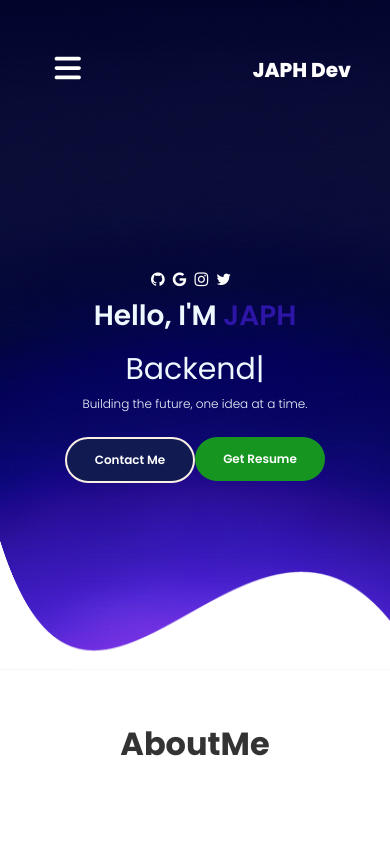
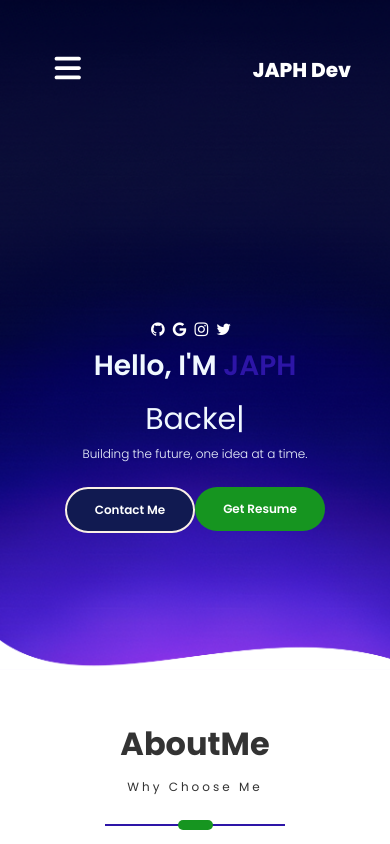
Before and after one commit to japhdev/client, a React (Create React App) app: page / in a window 390 px wide. Shown: the top 844 px of the page. Built offline with nearby package versions, Linux system fonts and the light colour scheme; a web font is replaced by a local one.

Commit message:
Made small spacing corrections.

```diff
--- a/src/PortfolioContainer/Home/Footer/Footer.css
+++ b/src/PortfolioContainer/Home/Footer/Footer.css
@@ -20,9 +20,19 @@
 
 /* Responsive styles*/
 
-@media only screen and (mas-width: 1110px) {
+@media only screen and (max-width: 1110px) {
     .footer-parent {
         display: flex;
         align-items: flex-end;
     }
 }
+@media only screen and (max-width: 450px) {
+    .footer-parent {
+        display: flex;
+        align-items: flex-end;
+    }
+    .footer-parent img {
+    max-width: 100%;
+    height: 30px;
+}
+}
--- a/src/utilities/ScreenHeading/ScreenHeading.css
+++ b/src/utilities/ScreenHeading/ScreenHeading.css
@@ -14,7 +14,7 @@
 
 .screen-sub-heading {
     letter-spacing: 3px;
-    margin: 80px 0 18px 0;
+    margin: 10px 0 18px 0;
     font-size: 12px;
     color: var(--black);
 }
```
